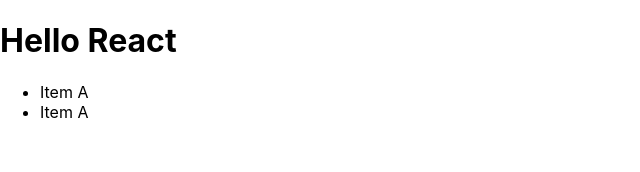
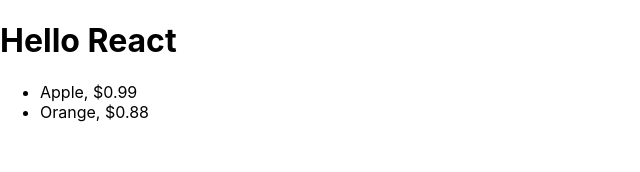
Before and after one commit to nayzawaungnza/first, a React (Create React App) app: page / in a window 1280 px wide. Shown: the top 172 px of the page, without its empty margins (0-640 px from the left). Built offline with nearby package versions, Linux system fonts and the light colour scheme.

Commit message:
Step 6 Props

```diff
--- a/src/App.js
+++ b/src/App.js
@@ -1,7 +1,12 @@
 import React from 'react';
 class Item extends React.Component{
   render(){
-    return <li>Item A</li>;
+    return (
+      <li>
+      {this.props.name},
+      ${this.props.price}
+      </li>
+    );
   }
 }
 class App extends React.Component{
@@ -10,8 +15,8 @@
       <div>
         <h1>Hello React</h1>
         <ul>
-          <Item/>
-          <Item/>
+          <Item name="Apple" price="0.99" />
+          <Item name="Orange" price="0.88" />
         </ul>
       </div>
 
```
